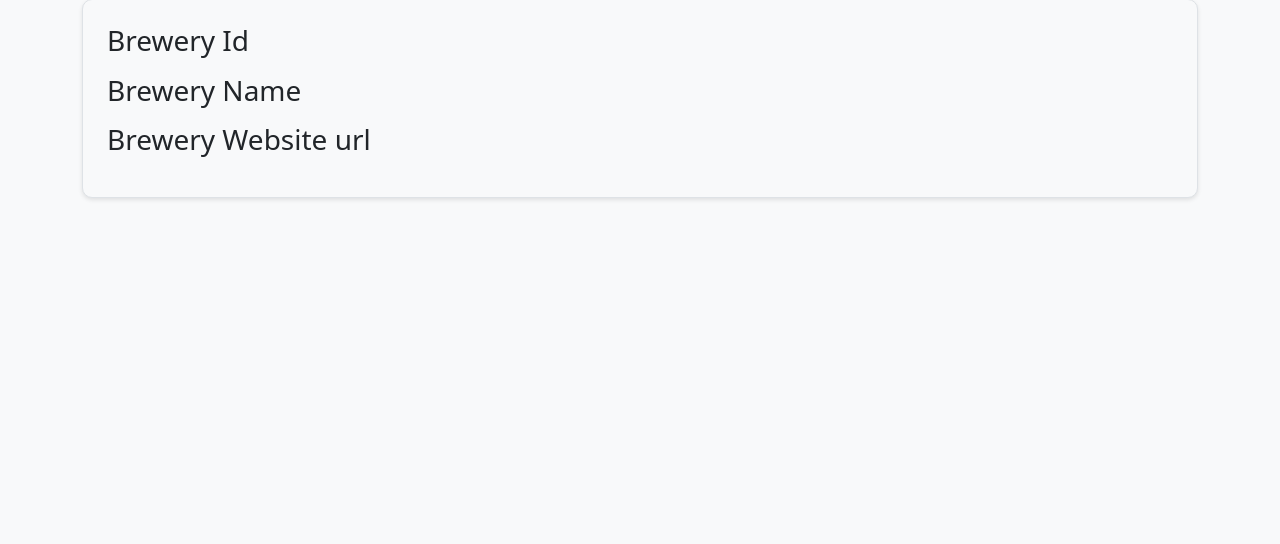
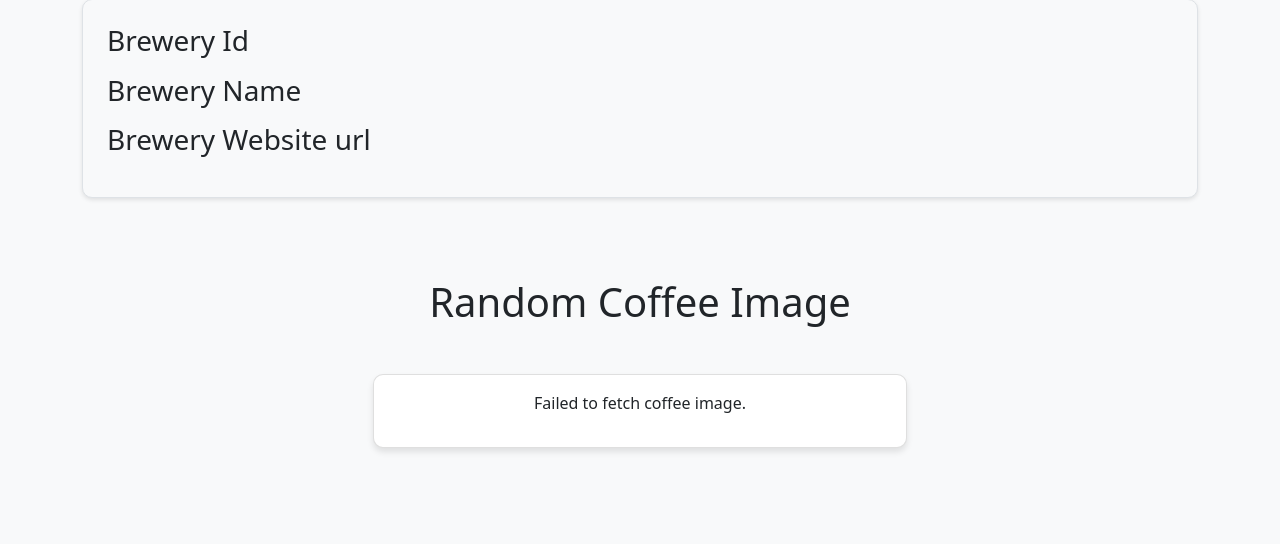
Before and after one commit to Mauryn24/django_projects, a Django app: page / in a window 1280 px wide. Shown: the part 611-1155 px from the top of the page. Before the commit the page ends 811 px from the top, so only its background shows below. Run offline with Django 5.2, Linux system fonts and the light colour scheme; data that the repository does not hold is empty.

Commit message:
hackathon

```diff
--- a/python_hackathon2/python_hackathon2/views.py
+++ b/python_hackathon2/python_hackathon2/views.py
@@ -66,5 +66,16 @@
   name = data6[0]['name']
   website_url = data6[0]['website_url']
 
+  # Make a GET request to fetch the random coffee image URL
+  response7 = requests.get('https://coffee.alexflipnote.dev/random.json')
 
-  return render(request, 'home.html', {'result': result, 'result2': result2, 'result3': result3, 'setup': setup, 'punchline': punchline, 'cc': cc, 'sn': sn, 'spv': spv, 'error_message': error_message, 'id': id, 'name': name, 'website_url': website_url})
+  if response7.status_code == 200:
+    # Extract the image URL from the response JSON
+    coffee_image_url = response7.json().get('file')
+  else:
+    # Handle errors if the request fails
+    coffee_image_url = None
+
+
+
+  return render(request, 'home.html', {'result': result, 'result2': result2, 'result3': result3, 'setup': setup, 'punchline': punchline, 'cc': cc, 'sn': sn, 'spv': spv, 'error_message': error_message, 'id': id, 'name': name, 'website_url': website_url, 'coffee_image_url': coffee_image_url})
--- a/python_hackathon2/templates/home.html
+++ b/python_hackathon2/templates/home.html
@@ -1,6 +1,7 @@
 {% load static %}
 <!DOCTYPE html>
 <html lang="en">
+
 <head>
     <meta charset="UTF-8">
     <meta name="viewport" content="width=device-width, initial-scale=1.0">
@@ -52,8 +53,14 @@
         .brewery-info {
             margin-top: 1rem;
         }
+
+        .coffee-image {
+            max-width: 100%;
+            height: auto;
+        }
     </style>
 </head>
+
 <body class="bg-light">
     <div class="container py-5">
         <h1 class="text-center text-primary mb-5">Python Hackathon API Building</h1>
@@ -114,6 +121,24 @@
             </div>
         </div>
 
+        <div class="container py-5">
+            <h1 class="text-center mb-5">Random Coffee Image</h1>
+
+            <div class="row justify-content-center">
+                <div class="col-md-6">
+                    <div class="card">
+                        <div class="card-body text-center">
+                            {% if coffee_image_url %}
+                            <img src="{{ coffee_image_url }}" class="coffee-image" alt="Random Coffee">
+                            {% else %}
+                            <p>Failed to fetch coffee image.</p>
+                            {% endif %}
+                        </div>
+                    </div>
+                </div>
+            </div>
+        </div>
+
     </div>
 
     <!-- Bootstrap and Popper JS -->
@@ -124,4 +149,5 @@
         integrity="sha384-cVKIPhGWiC2Al4u+LWgxfKTRIcfu0JTxR+EQDz/bgldoEyl4H0zUF0QKbrJ0EcQF"
         crossorigin="anonymous"></script>
 </body>
+
 </html>
```
